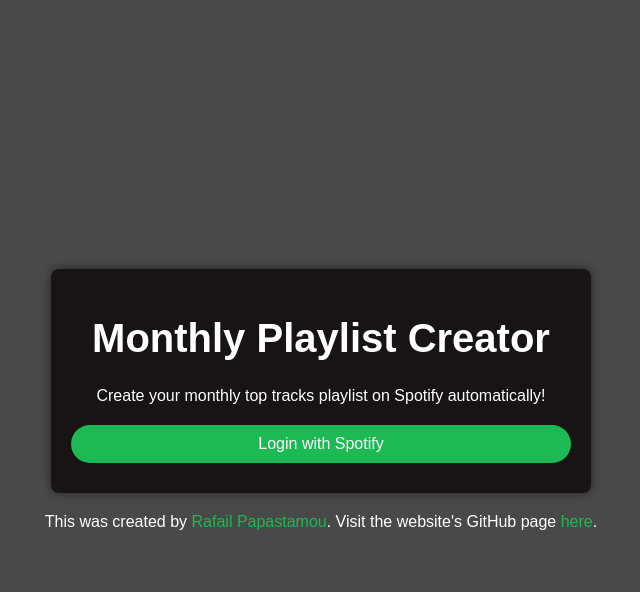
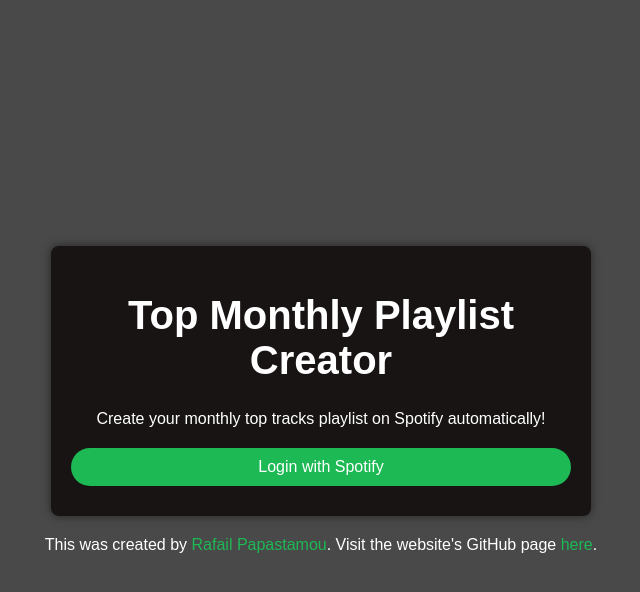
Before and after one commit to rafailpapastamou/top-monthly-playlist, a Flask app: template templates/index.html in a window 1280 px wide. Shown: the top 592 px of the page, without its empty margins (319-959 px from the left). Run offline with Flask 3, Linux system fonts and the light colour scheme; the template is opened without the code that fills it, so the values that code supplies are empty; some libraries are stand-ins or nearby versions.

Commit message:
fixed typo

```diff
--- a/templates/index.html
+++ b/templates/index.html
@@ -16,7 +16,7 @@
   </head>
   <body>
     <div class="container">
-      <h1>Monthly Playlist Creator</h1>
+      <h1>Top Monthly Playlist Creator</h1>
       <p>Create your monthly top tracks playlist on Spotify automatically!</p>
       <a href="{{ url_for('login') }}" class="btn">Login with Spotify</a>
     </div>
```
